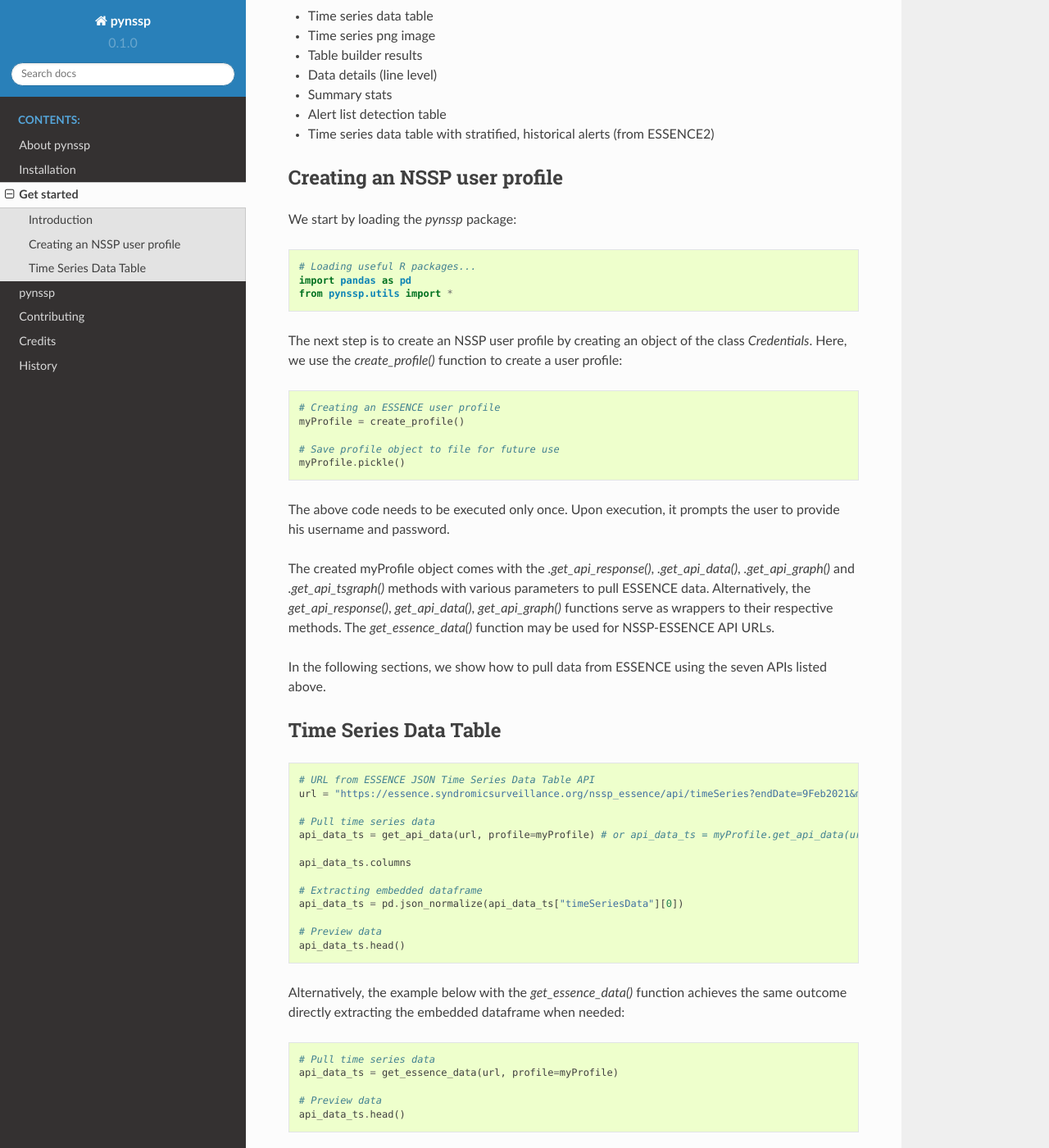
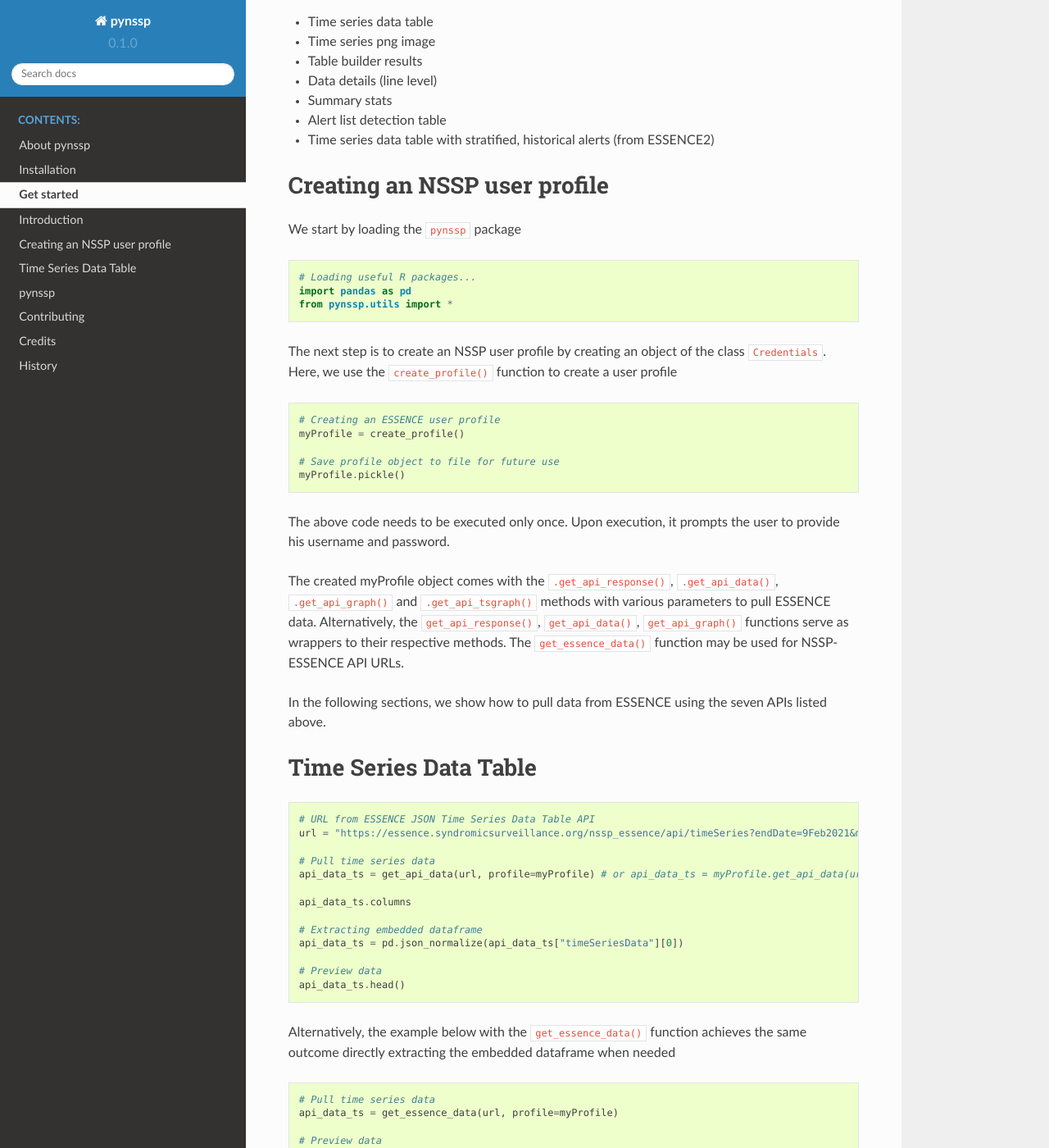
Before and after one commit to CDCgov/pynssp, a Sphinx documentation site: the page built from docs/usage.md, in a window 1280 px wide and 1400 px high, scrolled down 400 px. Shown: the whole window at 82% size. Built offline with Sphinx 7.4.7 and the Read the Docs theme 2.0.0, drawn with Linux system fonts in a browser that asks for light colours.

Commit message:
Update and Change vignettes format to .md

````diff
--- a/docs/usage.rst
+++ b/docs/usage.md
@@ -1,9 +1,6 @@
-=====
-Get started
-=====
+# Get started
 
-Introduction
-=====
+# Introduction
 
 The goal of the `pynssp` package is to facilitate the access to the Electronic Surveillance System for the Early Notification
 of Community-based Epidemics (ESSENCE) via a secure and simplified interface.
@@ -19,23 +16,26 @@
 * Alert list detection table
 * Time series data table with stratified, historical alerts (from ESSENCE2)
 
-Creating an NSSP user profile
-=====
+# Creating an NSSP user profile
 
-We start by loading the `pynssp` package::
+We start by loading the `pynssp` package
 
-    # Loading useful R packages...
-    import pandas as pd
-    from pynssp.utils import *
+```python
+# Loading useful R packages...
+import pandas as pd
+from pynssp.utils import *
+```
 
 The next step is to create an NSSP user profile by creating an object of the class `Credentials`.
-Here, we use the `create_profile()` function to create a user profile::
+Here, we use the `create_profile()` function to create a user profile
 
-    # Creating an ESSENCE user profile
-    myProfile = create_profile()
+```python
+# Creating an ESSENCE user profile
+myProfile = create_profile()
 
-    # Save profile object to file for future use
-    myProfile.pickle()
+# Save profile object to file for future use
+myProfile.pickle()
+```
 
 The above code needs to be executed only once. Upon execution, it prompts the user to provide his username and password.
 
@@ -45,28 +45,30 @@
 
 In the following sections, we show how to pull data from ESSENCE using the seven APIs listed above.
 
-Time Series Data Table
-=====
-::
+# Time Series Data Table
 
-    # URL from ESSENCE JSON Time Series Data Table API
-    url = "https://essence.syndromicsurveillance.org/nssp_essence/api/timeSeries?endDate=9Feb2021&medicalGrouping=injury&percentParam=noPercent&geographySystem=hospitaldhhsregion&datasource=va_hospdreg&detector=probrepswitch&startDate=11Nov2020&timeResolution=daily&medicalGroupingSystem=essencesyndromes&userId=455&aqtTarget=TimeSeries"
+```python
+# URL from ESSENCE JSON Time Series Data Table API
+url = "https://essence.syndromicsurveillance.org/nssp_essence/api/timeSeries?endDate=9Feb2021&medicalGrouping=injury&percentParam=noPercent&geographySystem=hospitaldhhsregion&datasource=va_hospdreg&detector=probrepswitch&startDate=11Nov2020&timeResolution=daily&medicalGroupingSystem=essencesyndromes&userId=455&aqtTarget=TimeSeries"
 
-    # Pull time series data
-    api_data_ts = get_api_data(url, profile=myProfile) # or api_data_ts = myProfile.get_api_data(url)
+# Pull time series data
+api_data_ts = get_api_data(url, profile=myProfile) # or api_data_ts = myProfile.get_api_data(url)
 
-    api_data_ts.columns
+api_data_ts.columns
 
-    # Extracting embedded dataframe
-    api_data_ts = pd.json_normalize(api_data_ts["timeSeriesData"][0])
+# Extracting embedded dataframe
+api_data_ts = pd.json_normalize(api_data_ts["timeSeriesData"][0])
 
-    # Preview data
-    api_data_ts.head()
+# Preview data
+api_data_ts.head()
+```
 
-Alternatively, the example below with the `get_essence_data()` function achieves the same outcome directly extracting the embedded dataframe when needed::
+Alternatively, the example below with the `get_essence_data()` function achieves the same outcome directly extracting the embedded dataframe when needed
 
-    # Pull time series data
-    api_data_ts = get_essence_data(url, profile=myProfile)
+```python
+# Pull time series data
+api_data_ts = get_essence_data(url, profile=myProfile)
 
-    # Preview data
-    api_data_ts.head()
+# Preview data
+api_data_ts.head()
+```
````
Also changed, not shown: docs/pynssp.rst (+8 -0 lines).
